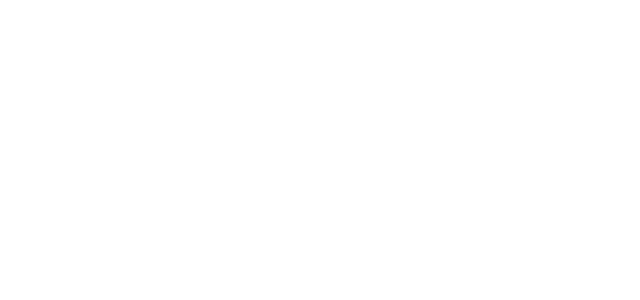
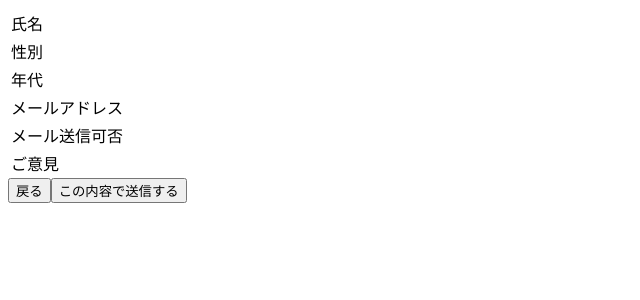
Before and after one commit to kishii1116/laravel-app, a Nuxt app in the folder laravel-project/: page /enquete/confirm in a window 1280 px wide. Before the commit this address had no page. Shown: the top 300 px of the page, without its empty margins (0-640 px from the left). Built offline with nearby package versions, Linux system fonts and the light colour scheme.

Commit message:
確認画面を作った　値をstoreで保持したい

```diff
--- /dev/null
+++ b/laravel-project/client/pages/enquete/confirm.vue
@@ -0,0 +1,77 @@
+<template>
+    <div>
+        <table>
+            <tr>
+                <td>氏名</td>
+                <td>{{ name }}</td>
+            </tr>
+            <tr>
+                <td>性別</td>
+                <td>{{ sex }}</td>
+            </tr>
+            <tr>
+                <td>年代</td>
+                <td>{{ age }}</td>
+            </tr>
+            <tr>
+                <td>メールアドレス</td>
+                <td>{{ mail }}</td>
+            </tr>
+            <tr>
+                <td>メール送信可否</td>
+                <td>{{ send_mail }}</td>
+            </tr>
+            <tr>
+                <td>ご意見</td>
+                <td>{{ comment }}</td>
+            </tr>
+        </table>
+        <div>
+            <button @click="browserBack()">戻る</button>
+            <button @click="save()">この内容で送信する</button>
+        </div>
+    </div>
+</template>
+
+<script>
+export default{
+    name: 'EnqueteConfirm',
+    head: {
+        //画面タイトル
+        title: 'システムへのご意見｜PG研修',
+    },
+    data() {
+        return {
+            name: this.$route.query.name,
+            sex: this.$route.query.sex,
+            age: this.$route.query.age,
+            mail: this.$route.query.mail,
+            send_mail: this.$route.query.send_mail,
+            comment: this.$route.query.comment,
+        };
+    },
+    methods: {
+        browserBack() {
+            this.$router.go(-1);
+        },
+        async save() {
+            await this.$axios.post('http://localhost:8000/api/enquete/save', {
+                name: this.name,
+                sex: this.sex,
+                age: this.age,
+                mail: this.mail,
+                send_mail: this.send_mail,
+                comment: this.comment,
+            })
+            //成功した時
+            .then(res => {
+                this.$router.push('/enquete/done');
+            })
+            //失敗した時
+            .catch(e => {
+
+            })
+        }
+    }
+}
+</script>
--- a/laravel-project/client/pages/enquete/index.vue
+++ b/laravel-project/client/pages/enquete/index.vue
@@ -42,7 +42,8 @@
             <div v-if="err_comment" style="color:red;">{{ err_comment }}</div>
         </div>
         <div>
-            <button @click="save()">入力内容を確認する</button>
+            <button @click="save()">保存する（仮）</button>
+            <button @click="validationCheck()">入力内容を確認する</button>
         </div>
     </div>
 </template>
@@ -72,8 +73,55 @@
         };
     },
     methods: {
+        async validationCheck() {
+            await this.$axios.post('http://localhost:8000/api/enquete', {
+                name: this.name,
+                sex: this.sex,
+                age: this.age,
+                mail: this.mail,
+                send_mail: this.send_mail,
+                comment: this.comment,
+            })
+            //成功した時
+            .then(res => {
+                this.$router.push({ path: '/enquete/confirm', query:{
+                    name: this.name,
+                    sex: this.sex,
+                    age: this.age,
+                    mail: this.mail,
+                    send_mail: this.send_mail,
+                    comment: this.comment,
+                }});
+            })
+            //失敗した時
+            .catch(e => {
+                //エラーをリセット
+                this.err_name = '';
+                this.err_sex = '';
+                this.err_age = '';
+                this.err_mail = '';
+                this.err_comment = '';
+                //入力チェックで引っかかったら、エラーメッセージを入れる
+                //ひっかからなかったら、オブジェクトができないた、if
+                if( e.response.data.errors.name ) {
+                    this.err_name = e.response.data.errors.name[0];
+                }
+                if( e.response.data.errors.sex ) {
+                    this.err_sex = e.response.data.errors.sex[0];
+                }
+                if( e.response.data.errors.age ) {
+                    this.err_age = e.response.data.errors.age[0];
+                }
+                if( e.response.data.errors.mail ) {
+                    this.err_mail = e.response.data.errors.mail[0];
+                }
+                if( e.response.data.errors.comment ) {
+                    this.err_comment = e.response.data.errors.comment[0];
+                }
+            })
+        },
         async save() {
-            await this.$axios.post('http://localhost:8000/api/enquete', {
+            await this.$axios.post('http://localhost:8000/api/enquete/save', {
                 name: this.name,
                 sex: this.sex,
                 age: this.age,
--- /dev/null
+++ b/laravel-project/client/store/enquete/enquete-store.js
@@ -0,0 +1,13 @@
+const enqueteStore = {
+    namespaced: true,
+    state: () => ({
+        name: '',
+        sex: '',
+        age: '',
+        mail: '',
+        send_mail: '',
+        comment: 'aaa',
+    })
+}
+
+export default enqueteStore;
```
Also changed, not shown: laravel-project/client/store/index.js (added, +13 -0 lines), 2 other files (tests, documents, lock files or other folders).
